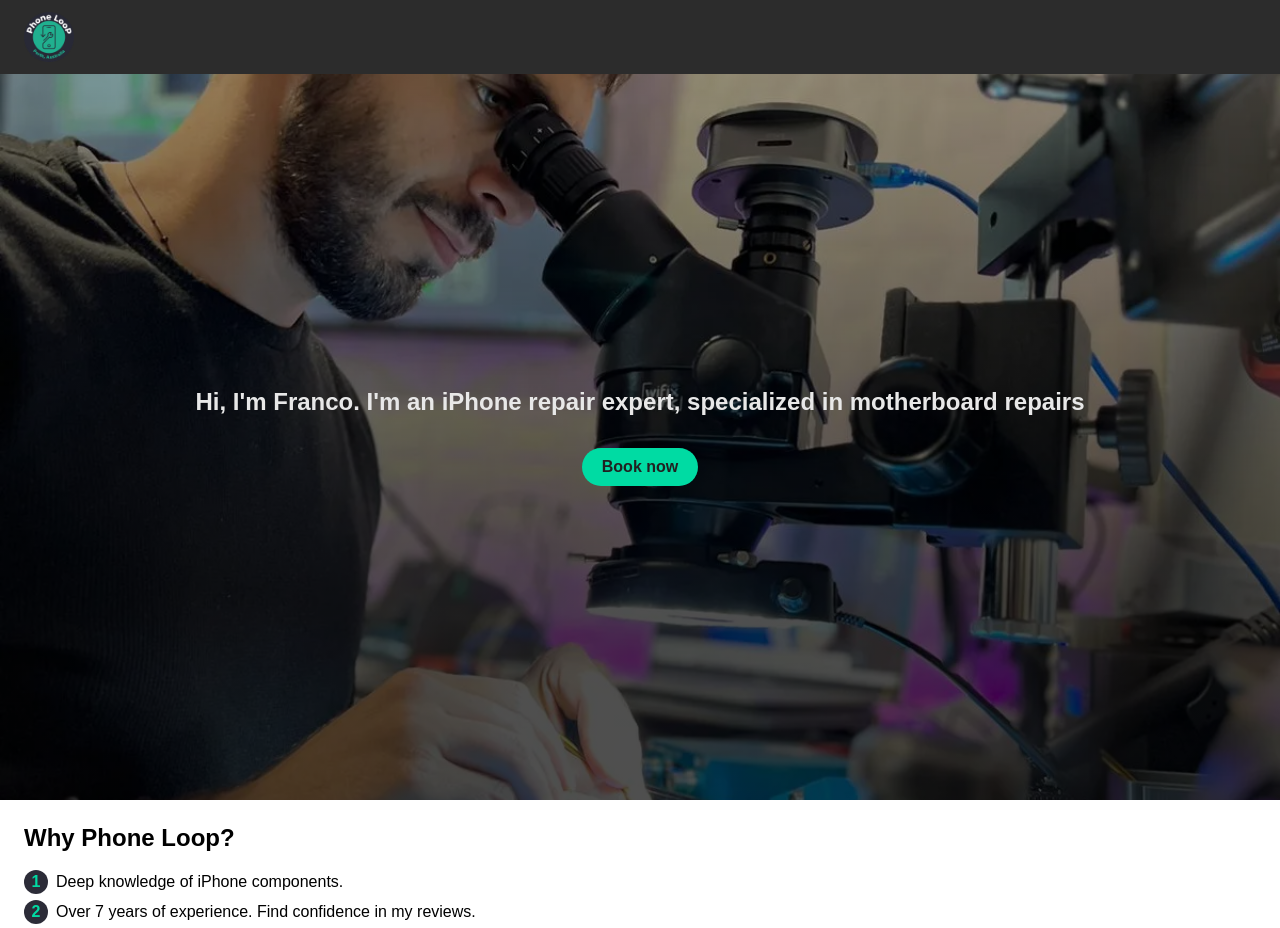
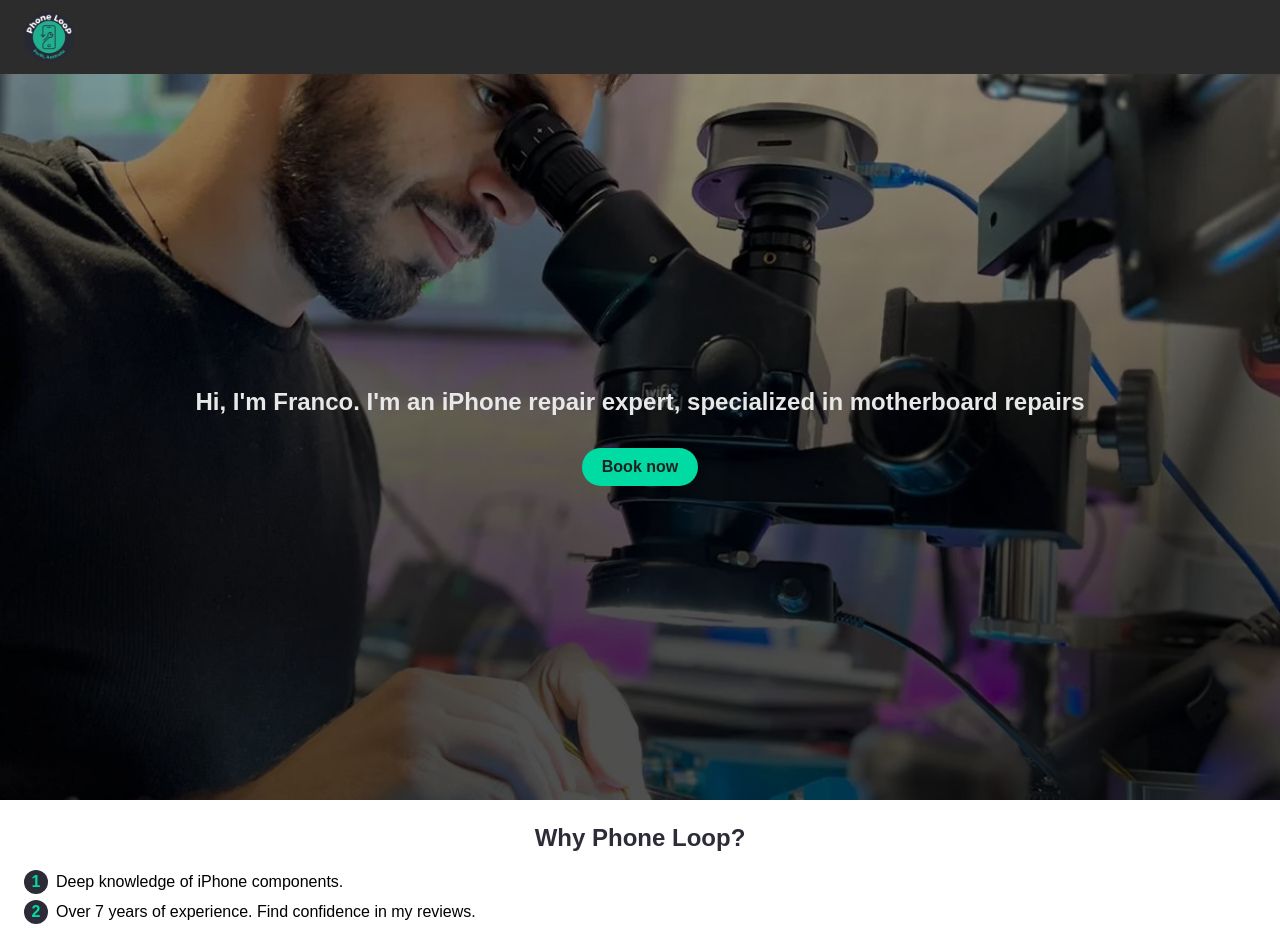
Before and after one commit to Niffxd/iPhoneLooP, a React (Vite) app: page / in a window 1280 px wide. Shown: the top 928 px of the page. Built offline with nearby package versions, Linux system fonts and the light colour scheme; a web font is replaced by a local one.

Commit message:
minor changes

```diff
--- a/src/components/FunnelDevice/FunnelDevice.module.css
+++ b/src/components/FunnelDevice/FunnelDevice.module.css
@@ -8,6 +8,8 @@
 
 .important_text > h1 {
   margin-bottom: 18px;
+  color: var(--color-logo-1);
+  text-align: center;
 }
 
 .important_text > p {
```
